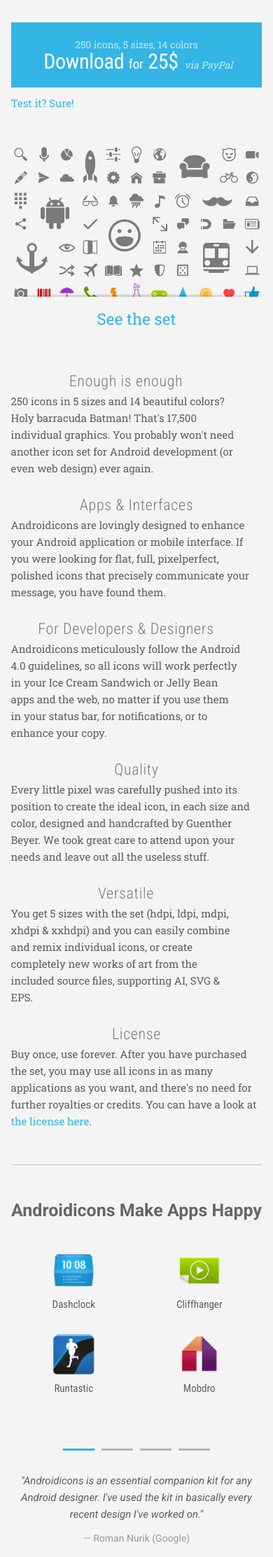
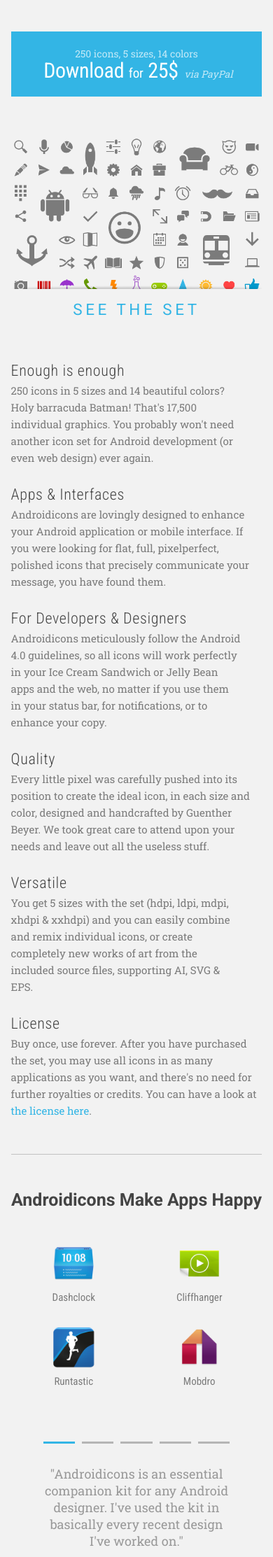
Before and after one commit to opoloo/androidicons-website, a PHP site: page / in a window 390 px wide. Shown: the part 247-2472 px from the top of the page at 70% size. Run offline with PHP 8.4, Linux system fonts and the light colour scheme; style sheets or scripts are compiled from the project's sources.

Commit message:
Bugfixes + some polish

```diff
--- a/index.php
+++ b/index.php
@@ -36,6 +36,7 @@
   <!-- Lightbox (Preview) -->
   <div class="preview-box">
     <div class="preview-panel">
+      <a href="http://pul.ly/b/75286">Download the set</a>
       <button class="btn-preview">Close preview</button>
     </div>
     <img src="images/preview-full.png" alt="" />
@@ -111,7 +112,7 @@
       </div>
       <div id="quote" class="hide_mobile">
         <p>"Androidicons is an essential companion kit for any Android designer. I've used the kit in basically every recent design I've worked on. With such a friendly license and price, it's really a no-brainer."</p>
-        <span>—Roman Nurik (Google)</span>
+        <span>— Roman Nurik (Google)</span>
       </div>
       <div class="clearfix hide_mobile"></div>
       <div id="spec">
@@ -235,6 +236,24 @@
                     <span>Money Tracker</span>
                   </a>
                 </div>
+                <div class="logo">
+                  <a href="https://play.google.com/store/apps/details?id=com.manavo.sprinter">
+                    <img src="images/customers/sprinterapp.png" alt="" /><br />
+                    <span>Sprinter</span>
+                  </a>
+                </div>
+                <div class="logo">
+                  <a href="https://play.google.com/store/apps/details?id=net.eggenstein.android.events&utm_medium=referral&utm_source=email">
+                    <img src="images/customers/freiburg_events_un_so.png" alt="" /><br />
+                    <span>Freiburg Events</span>
+                  </a>
+                </div>
+                <div class="logo">
+                  <a href="#">
+                    <img class="submit_app" src="images/customers/submit_app.png" alt="" /><br />
+                    <span>Your app?</span>
+                  </a>
+                </div>
                 <div class="clearfix"></div>
               </div>
             </div>
@@ -320,6 +339,29 @@
                   <img src="images/customers/money-tracker.png" alt="" /><br />
                   <span>Money Tracker</span>
                 </div>
+                <div class="logo">
+                  <a href="https://play.google.com/store/apps/details?id=com.manavo.sprinter">
+                    <img src="images/customers/sprinterapp.png" alt="" /><br />
+                    <span>Sprinter</span>
+                  </a>
+                </div>
+                <div class="clearfix"></div>
+              </div>
+              <!-- Slide 5 -->
+              <div class="swiper-slide">
+                <div class="logo">
+                  <a href="https://play.google.com/store/apps/details?id=net.eggenstein.android.events&utm_medium=referral&utm_source=email">
+                    <img src="images/customers/freiburg_events_un_so.png" alt="" /><br />
+                    <span>Freiburg: Events un so</span>
+                  </a>
+                </div>
+                <div class="logo">
+                  <a href="mailto:info@opoloo.de?subject=Androidicons Feature Request&body=Hey Opoloo,\n\nMy name is: \nI'm using your Androidicons set in my awesome app: \nWant to feature it?\n\n\nPS: I love your foxy icons.">
+                    <img class="submit_app" src="images/customers/submit_app.png" alt="" /><br />
+                    <span>Your app?</span>
+                  </a>
+                </div>
+                <div class="clearfix"></div>
               </div>
             </div>
           </div>
@@ -343,10 +385,6 @@
           <div class="two-cols">
             <p>"Androidicons is an essential companion kit for any Android designer. I've used the kit in basically every recent design I've worked on."</p>
             <span>&mdash; Roman Nurik (Google)</span>
-          </div>
-          <div class="two-cols">
-            <p>"These icons are perfectly crafted. It's an effortless way for developers to inject some visual polish into their apps."</p>
-            <span>&mdash; Jamie McDonald (Guardian)</span>
           </div>
           <div class="clearfix"></div>
         </div>
--- a/scripts/application.js
+++ b/scripts/application.js
@@ -36,7 +36,7 @@ $(document).ready(function(){
   });
 
   // Preview Set
-  $('.btn-preview').click(function() {
+  $('.btn-preview, .set-preview img').click(function() {
     $('.preview-box, .wrapper, header').fadeToggle();
     $('body').scrollTop(0);
   });
--- a/stylesheets/media-queries.css
+++ b/stylesheets/media-queries.css
@@ -174,7 +174,7 @@ smaller than 480px
   }
   h2 {
     font-size:1.467em;
-    text-align:center;
+    text-align:left;
   }
 
   div.three-cols {
@@ -195,4 +195,10 @@ smaller than 480px
   #freestuff h2 {
     text-align:center;
   }
+  #teaser, #teaser1 {
+    text-align: left;
+  }
+  content .set-info > a {
+    display: none;
+  }
 }
--- a/stylesheets/output.css.scss
+++ b/stylesheets/output.css.scss
@@ -21,10 +21,10 @@ img {
 body {
   font-family: 'Roboto Slab', serif;
   font-size: 0.938em;
-  background-color: #f4f4f4;
+  background-color: #f2f2f2;
   line-height: 1.6em;
   height: 100%;
-  color: #5f5f5f; }
+  color: #7b7b7b; }
 
 a img, :link img, :visited img {
   border-bottom: none; }
@@ -37,7 +37,7 @@ table {
 ol, ul {
   list-style: none; }
 
-a, button {
+a {
   text-decoration: none;
   color: #33b5e5;
   transition: all 0.5s ease; }
@@ -52,7 +52,7 @@ h1 {
   line-height: 1em;
   margin: 0px 0 40px 0;
   padding: 0 0 0px 0;
-  color: #666666;
+  color: #444444;
   display: block;
   letter-spacing: 0em;
   text-align: center;
@@ -79,7 +83,7 @@ h2 {
   margin: 0px 0 10px 0;
   padding: 0 0 0 0px;
   text-align: left;
-  color: #7b7b7b; }
+  color: #444444; }
 
 h2.margin_top {
   margin-top: 30px; }
@@ -181,15 +188,22 @@ header {
 /*-----------------------------------------------------------*/
 .reviews .two-cols {
   text-align: center;
-  font-family: 'Roboto', sans-serif;
-  font-style: italic; }
+  color: #999;
+  font-size: 1.2em;
+  padding: 0 2.5em;
+  box-sizing: border-box;
+  -webkit-box-sizing: border-box;
+  -moz-box-sizing: border-box;
+  -ms-box-sizing: border-box;
+  -o-box-sizing: border-box; }
   .reviews .two-cols span {
-
-    font-style:normal;
+    font-family: 'Roboto Condensed', sans-serif;
+    font-style: italic;
     margin: 10px 0 0 0;
-    font-size: 0.933em;
+    font-size: 1em;
     display: block;
-    color: #999999; }
+    color: #666666;
+    font-weight: 300; }
 
 .preview-box {
   z-index: 9000;
@@ -234,9 +264,14 @@ content #iconset .set-preview {
   float: left;
   max-width: 700px;
   width: 100%; }
+  content #iconset .set-preview img {
+    cursor: pointer; }
 content #iconset .set-info {
   max-width: 260px;
   float: right; }
+  content #iconset .set-info > a {
+    text-transform: uppercase;
+    font-family: 'Roboto', sans-serif; }
 content button.btn-preview {
   background: transparent;
   text-align: center;
@@ -244,15 +279,15 @@ content button.btn-preview {
   display: block;
   border: none;
   color: #33b5e5;
-  letter-spacing: 0em;
-  font-family: 'Roboto Slab', serif;
+  text-transform: uppercase;
+  letter-spacing: 0.2em;
+  font-family: 'Roboto', serif;
   font-size: 1.5em;
   padding: 10px 0px;
   cursor: pointer;
-  }
-content button.btn-preview:hover {
-  color:#0097c9;
-}
+  transition: all 0.3s ease; }
+  content button.btn-preview:hover {
+    color: #444444; }
 content #spec ul li {
   width: 33%;
   display: inline-block;
@@ -269,23 +304,22 @@ content #quote {
   border-top: 1px solid #c2c2c2;
   border-bottom: 1px solid #c2c2c2;
   margin: 60px 0px;
-  padding: 30px 30px;
+  padding: 30px 80px;
   text-align: center;
-  font-size: 1.200em;
-  line-height: 1.600em;
-  font-family: 'Roboto', sans-serif;
-  font-style: italic; }
+  font-size: 1.6em;
+  color: #999;
+  line-height: 1.400em; }
   content #quote span {
     font-family: 'Roboto Condensed', sans-serif;
-    font-style:normal;
+    font-style: italic;
     font-weight: 100;
     font-size: 0.833em;
     margin: 10px 0 0 0;
     display: block;
-    color: #999999; }
+    color: #666666; }
 content .logos {
   display: block;
-  margin-top: 2em; }
+  margin-top: 3em; }
   content .logos.mobile {
     display: none; }
   content .logos .logo {
@@ -296,8 +330,15 @@ content .logos {
     content .logos .logo img {
       max-width: 50%;
       width: 100%; }
+      content .logos .logo img.submit_app {
+        border: 1px solid #ccc;
+        box-sizing: border-box;
+        -webkit-box-sizing: border-box;
+        -moz-box-sizing: border-box;
+        -ms-box-sizing: border-box;
+        -o-box-sizing: border-box; }
     content .logos .logo span {
-      font-size: 1.3em;
+      font-size: 1em;
       line-height: 1.6em; }
 
 div.button-download {
```
Also changed, not shown: other parts of stylesheets/output.css.scss (+37 -14 lines), stylesheets/style.css.scss (+71 -22 lines), images/customers/freiburg_events_un_so.png (added), images/customers/sprinterapp.png (added), images/customers/submit_app.png (added).
